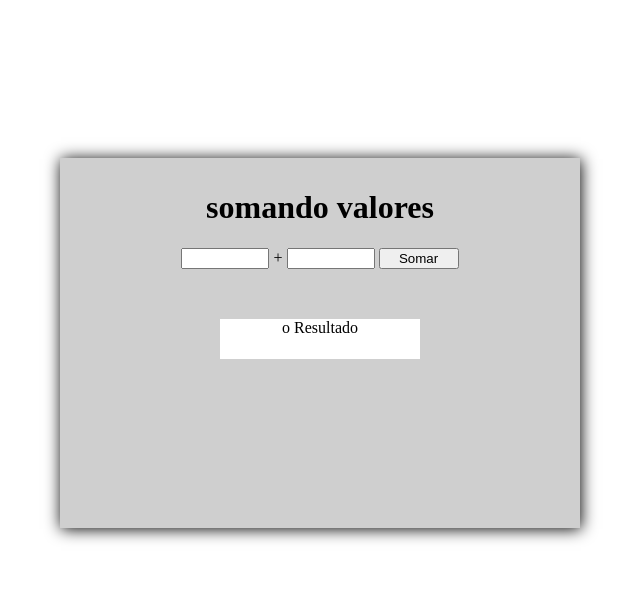
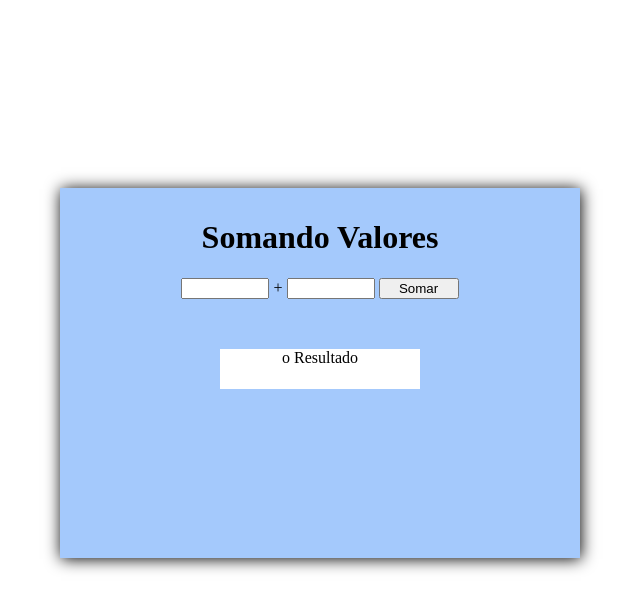
Before and after one commit to barbosajuao/cursojs, a plain HTML site: page aula06/dom.html in a window 1280 px wide. Shown: the whole page, without its empty margins (320-960 px from the left). Drawn offline with Linux system fonts and the light colour scheme.

Commit message:
asaasasa

```diff
--- a/aula06/dom.html
+++ b/aula06/dom.html
@@ -19,15 +19,15 @@
         .container{
             width: 500px;
             height: 350px;
-            background-color: rgb(207, 207, 207);
+            background-color: rgb(164, 201, 252);
             margin: auto;
             text-align: center;
             padding: 10px;
-            box-shadow: 1px 1px 15px black;
+            box-shadow: 1px 1px 15px rgb(0, 0, 0);
 
         }
         body{
-            padding-top: 150px;
+            padding-top: 180px;
         }
          #n15{
             margin-bottom: 50px;
@@ -37,7 +37,7 @@
 <body>
     <div class="container">
         <div id="n15">
-            <h1>somando valores</h1>
+            <h1>Somando Valores</h1>
             <input type="number" name="txtn1" id="txtn1"> +
             <input type="number" name="txtn2" id="txtn2">
             <input type="button" value="Somar" onclick="somar()">
```
